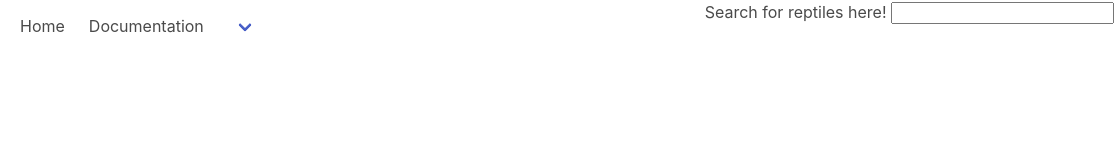
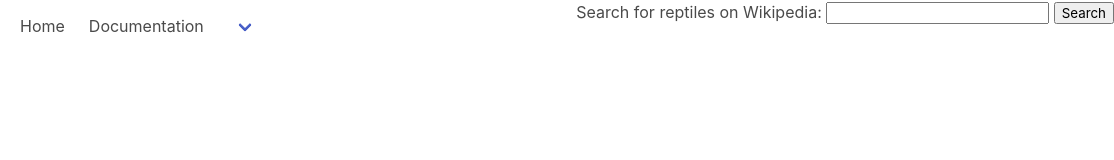
Before and after one commit to drzuthar/project1, a plain HTML site: page index.html in a window 1280 px wide. Shown: the full height of the page, 166-1280 px from the left. Drawn offline with nearby package versions, Linux system fonts and the light colour scheme; no server answers.

Commit message:
I FINALLY DID IT EVERYONE AFTER WATCHING ENOUGH YOUTUBE VIDEOS AND READING W3 SCHOOLS AND USING EVERY ASSET AT MY DISPOSAL I FIGURED OUT HOW TO GET THE API WORKING IN THE SEARCH BAR PLEASE GIVE ME SOME APPLAUSE

```diff
--- a/assets/script.js
+++ b/assets/script.js
@@ -1,13 +1,32 @@
-const userCardTemplate = document.querySelector("[data-user-template]")
 
-fetch("https://en.wikipedia.org/w/api.php?action=query&origin=*&format=json&generator=search&gsrnamespace=0&gsrlimit=5&gsrsearch='Reptiles'")
-.then(res => res.json())
-.then(data => {
-    data.forEach(user => {
-        const card = userCardTemplate.textContent.cloneNode(true).children[0]
-        const header = card.querySelector("[data-header]")
-        const body = card.querySelector("[data-body]")
-        console.log(user )
+function searchWikipedia() {
+    const searchTerm = document.getElementById('searchInput').value;
+    const apiUrl = `https://en.wikipedia.org/w/api.php?action=query&format=json&list=search&srsearch=${searchTerm}&callback=?`;
+
+    $.ajax({
+      url: apiUrl,
+      dataType: 'jsonp',
+      success: function (data) {
+        displaySearchResults(data.query.search);
+      },
+    error: function (error) {
+        console.error('Error fetching data from Wikipedia API:', error);
+      }
     });
-})
-    //"https://en.wikipedia.org/w/api.php?action=query&origin=*&format=json&generator=search&gsrnamespace=0&gsrlimit=5&gsrsearch='Reptiles'"
+  }
+
+  function displaySearchResults(results) {
+    const searchResultsContainer = document.getElementById('searchResults');
+    searchResultsContainer.innerHTML = '';
+
+
+    results.forEach(result => {
+      const resultElement = document.createElement('div');
+      resultElement.innerHTML = `
+      <h3>${result.title}</h3>
+      <p>${result.snippet}</p>
+      <hr> `;
+
+      searchResultsContainer.appendChild(resultElement);
+    });
+  }
--- a/index.html
+++ b/index.html
@@ -6,7 +6,8 @@
         <meta name="viewport" content="width=device-width, initial-scale=1.0">
         <link rel="stylesheet" href="https://cdnjs.cloudflare.com/ajax/libs/bulma/0.9.4/css/bulma.min.css">
         <link rel="stylesheet" href="./assets/style.css">
-        <script rel="script.js" defer></script>
+        <script src="https://code.jquery.com/jquery-3.6.4.min.js"></script>
+        <script src="./assets/script.js" defer></script>
         <title>Reptile1</title>
     </head>
     <body>
@@ -42,21 +43,15 @@
         </div>
 
     <div class="search-bar">
-        <label for="search">Search for reptiles here!</label>
-        <input type="search" id="search">
-    </div>
-
-<div class="reptile-cards"></div>
-<template data-user-template>
-    <div class="card">
-        <div class="header" data-header></div>
-        <div class="body" data-body ></div>
-    </div>
-</template>
+        <label for="searchInput">Search for reptiles on Wikipedia:</label>
+        <input type="search" id="searchInput">
+        <button onclick="searchWikipedia()">Search</button>
+        <div id="searchResults"></div>
+      </div>
+    </nav>
 
 </nav>
 </body>
-<script src="./assets/script.js"></script>
 
 
 
```
